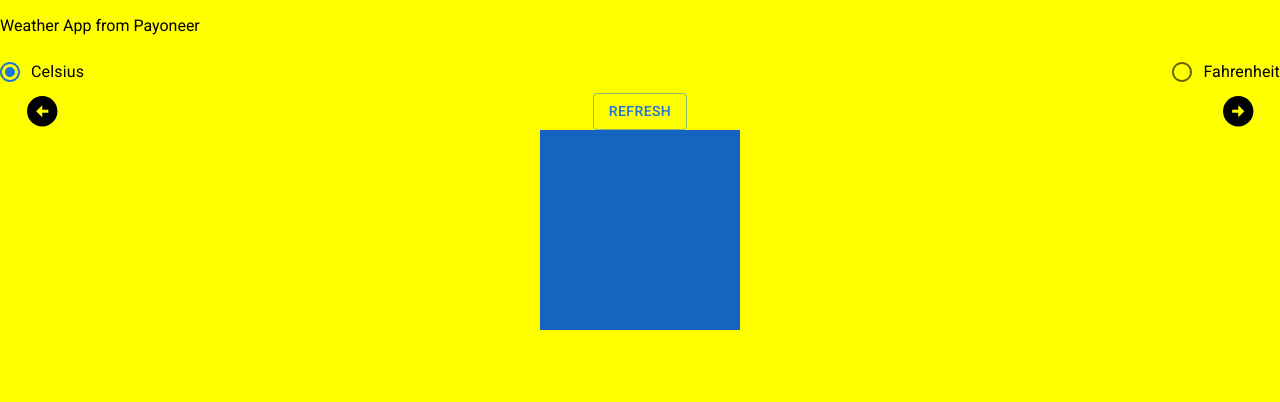
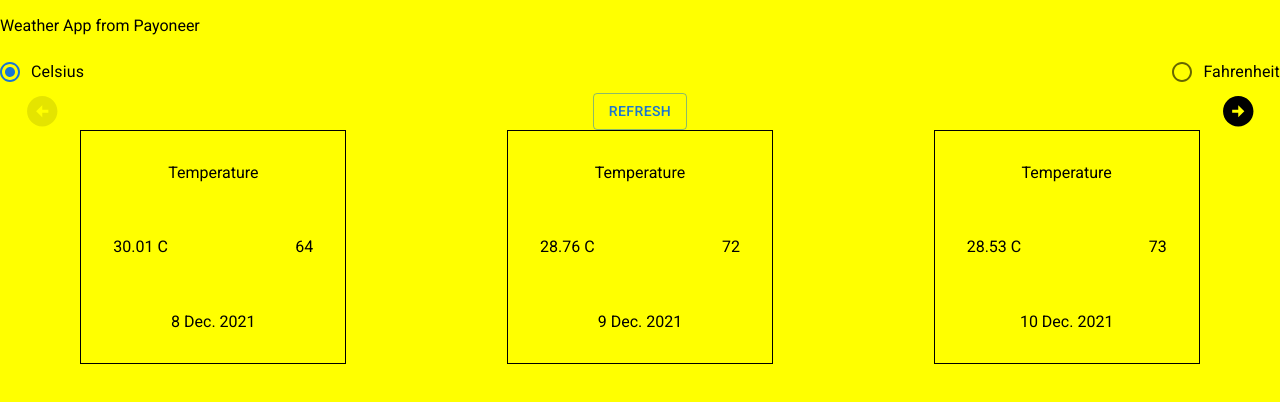
Before and after one commit to teeliny/weather-app, a React (Create React App) app: page / in a window 1280 px wide. Shown: the top 402 px of the page. Built offline with nearby package versions, Linux system fonts and the light colour scheme.

Commit message:
Implemented basic function for data

```diff
--- a/src/App.tsx
+++ b/src/App.tsx
@@ -1,9 +1,18 @@
-import React, { useState, useEffect } from 'react';
+import React, { useState, useEffect, useLayoutEffect } from 'react';
+import styled from '@emotion/styled';
 import TempSelector from './components/TempSelector';
 import PaginationArrows from './components/PaginationArrows';
 import WeatherBox from './components/WeatherBox';
-import { months, convertTemp } from './utils/basicFormatter';
+import { months } from './utils/basicFormatter';
 import data from './mockData.json';
+
+const DisplayDiv = styled.div`
+  width: 100%;
+  display: flex;
+  justify-content: center;
+  gap: '8px';
+  align-items: center;
+`;
 
 interface ISingleStore {
   temp: number;
@@ -21,6 +30,25 @@ interface IStoreData {
 function App() {
   const [tempUnit, setTempUnit] = useState<string>('0');
   const [responseData, setResponseData] = useState<ISingleStore[]>([]);
+  const [displayData, setDisplayData] = useState<ISingleStore[]>([]);
+  const [pageSize, setPageSize] = useState<number>(3);
+  const [pageIndex, setPageIndex] = useState<number>(1);
+
+  useEffect(() => {
+    const sectionData = responseData.slice(pageSize * (pageIndex - 1), pageSize * pageIndex);
+    setDisplayData(sectionData);
+  }, [pageIndex, pageSize, responseData]);
+
+  const handleForwardArrow = () => {
+    if (pageIndex < Math.floor(responseData.length / pageSize)) {
+      setPageIndex(pageIndex + 1);
+    }
+  }
+  const handleBackwardArrow = () => {
+    if (pageIndex > 1) {
+      setPageIndex(pageIndex - 1);
+    }
+  }
 
   useEffect(() => {
     if (data.list.length > 0) {
@@ -33,7 +61,7 @@ function App() {
         const current_date = `${full_date.getDate()} ${months[full_date.getMonth()]}. ${full_date.getFullYear()}`;
         // Create a new info from item
         const presentItem: ISingleStore = {
-          temp: main.temp,
+          temp: main.temp - 273,
           humidity: main.humidity,
           wind_speed: wind.speed,
           cloud: weather[0].description,
@@ -76,8 +104,23 @@ function App() {
     <div className="App">
       <p>Weather App from Payoneer</p>
       <TempSelector value={tempUnit} handleChange={handleUnitChange} />
-      <PaginationArrows />
-      <WeatherBox />
+      <PaginationArrows
+        handleLeft={handleBackwardArrow}
+        handleRight={handleForwardArrow}
+        pageIndex={pageIndex}
+        maxPage={Math.floor(responseData.length / pageSize)}
+      />
+      <DisplayDiv>
+        {displayData.map(singleData => (
+          <WeatherBox
+            key={singleData.current_date}
+            temp={singleData.temp}
+            humidity={singleData.humidity}
+            current_date={singleData.current_date}
+            tempUnit={tempUnit}
+          />
+        ))}
+      </DisplayDiv>
     </div>
   );
 }
--- a/src/components/PaginationArrows.tsx
+++ b/src/components/PaginationArrows.tsx
@@ -4,7 +4,15 @@ import Button from '@mui/material/Button';
 import ArrowCircleRightIcon from '@mui/icons-material/ArrowCircleRight';
 import ArrowCircleLeftIcon from '@mui/icons-material/ArrowCircleLeft';
 
-function PaginationArrows() {
+interface IPaginationArrow {
+  handleLeft: () => void;
+  handleRight: () => void;
+  pageIndex: number;
+  maxPage: number;
+}
+
+function PaginationArrows({ handleLeft, handleRight, pageIndex, maxPage }: IPaginationArrow) {
+
   return (
     <Container sx={{
       minWidth: "100%",
@@ -15,9 +23,9 @@ function PaginationArrows() {
       paddingRight: 0,
       margin: 0,
     }}>
-      <ArrowCircleLeftIcon sx={{ fontSize: 36.5 }} />
+      {<ArrowCircleLeftIcon sx={{ fontSize: 36.5, opacity: pageIndex === 1 ? '0.1' : '1' }} onClick={handleLeft} />}
       <Button variant="outlined">Refresh</Button>
-      <ArrowCircleRightIcon sx={{ fontSize: 36.5 }} />
+      {<ArrowCircleRightIcon sx={{ fontSize: 36.5, opacity: pageIndex === maxPage ? '0.1' : '1' }} onClick={handleRight} />}
     </Container>
   )
 }
--- a/src/components/WeatherBox.tsx
+++ b/src/components/WeatherBox.tsx
@@ -1,20 +1,44 @@
 import React from 'react';
 import Box from '@mui/material/Box';
+import styled from '@emotion/styled';
+import { convertTemp } from '../utils/basicFormatter';
 
-function WeatherBox() {
+const InnerDiv = styled.div`
+  width: 100%;
+  display: flex;
+  justify-content: space-between;
+  align-items: center;
+`;
+
+interface IWeatherBox {
+  temp: number;
+  humidity: number;
+  current_date: string;
+  tempUnit: string;
+}
+
+function WeatherBox({temp, humidity, current_date, tempUnit}: IWeatherBox) {
   return (
     <Box
       sx={{
         width: 200,
         height: 200,
         margin: '0 auto',
-        backgroundColor: 'primary.dark',
-        '&:hover': {
-          backgroundColor: 'primary.main',
-          opacity: [0.9, 0.8, 0.7],
-        },
+        padding: '1rem 2rem',
+        display: 'flex',
+        flexDirection: 'column',
+        justifyContent: 'space-between',
+        alignItems: 'center',
+        border: '1px solid #000000',
       }}
-    />
+    >
+      <p>Temperature</p>
+      <InnerDiv>
+        <p>{(convertTemp(tempUnit, temp)).toFixed(2)} {tempUnit === '0' ? 'C' : 'F'}</p>
+        <p>{humidity.toFixed(0)}</p>
+      </InnerDiv>
+      <p>{current_date}</p>
+    </Box>
   )
 }
 
--- a/src/utils/basicFormatter.ts
+++ b/src/utils/basicFormatter.ts
@@ -32,11 +32,8 @@ export const months = [
 ];
 
 export function convertTemp(tempUnit: string, temp: number) {
-  if (tempUnit === '0') {
+  if (tempUnit === '1') {
     return ((9 * temp / 5) + 32);
-  }
-  else if (tempUnit === '1') {
-    return ((temp - 32) * 5 / 9);
   }
   else return temp;
 }
```
